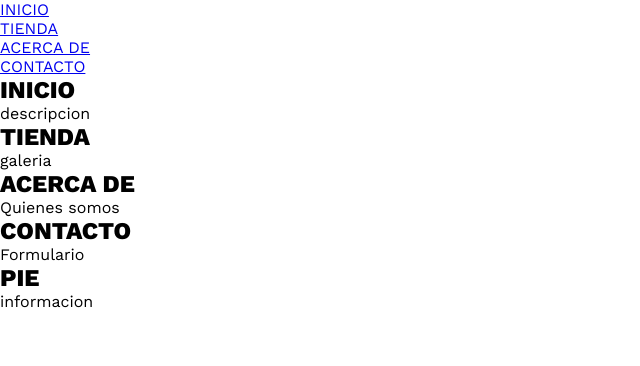
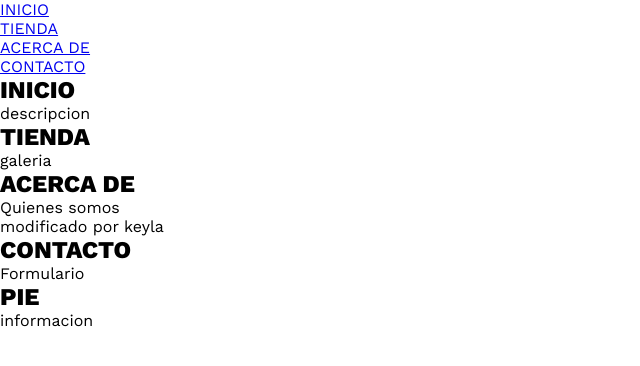
Before and after one commit to AnnerRomero/Tienda-virtual-equipoONE, a plain HTML site: page index.html in a window 1280 px wide. Shown: the whole page, without its empty margins (0-640 px from the left). Drawn offline with nearby package versions, Linux system fonts and the light colour scheme.

Commit message:
keyla modifico

```diff
--- a/index.html
+++ b/index.html
@@ -26,8 +26,6 @@
         <h1>INICIO</h1>
 <p>descripcion</p>
     </section>
-
-
     <!--Anner-->
     <section class="tienda" id="tienda">
         <h1>TIENDA</h1>
@@ -37,6 +35,7 @@
     <section class="acercade" id="acercade">
         <h1>ACERCA DE</h1>
         <p>Quienes somos</p>
+        <p>modificado por keyla</p>
     </section>
     <!--Anner-->
     <section class="contacto" id="contacto">
```
